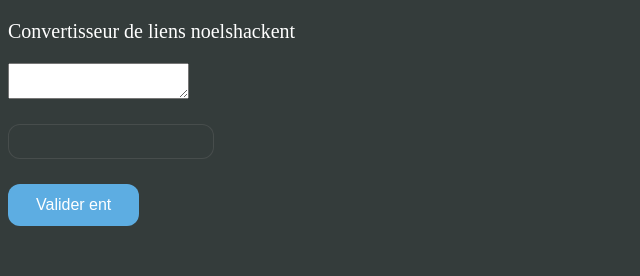
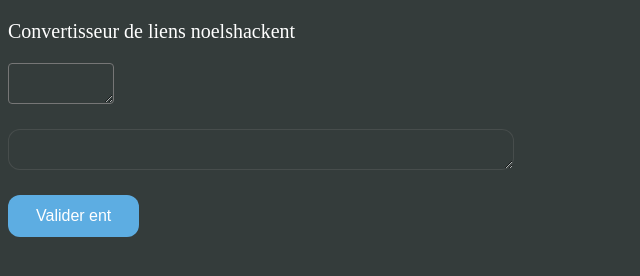
Before and after one commit to MarkelVI/Noelshack, a plain HTML site: page index.html in a window 1280 px wide. Shown: the whole page, without its empty margins (0-640 px from the left). Drawn offline with Linux system fonts and the light colour scheme.

Commit message:
Update style.css

```diff
--- a/style.css
+++ b/style.css
@@ -26,19 +26,18 @@ button:hover {
 }
 
 
-#longueur {
+#lien {
   background-color: #343C3B;
-  width: 80%;
-  height: 100px;
+  width: 100px;
+  height: 35px;
   border-radius: 4px;
   color: white;
 }
 
 #answer {
   background-color: #343C3B;
-  resize: none;
-  width: 200px;
-  height: 2.2em;
+  width: 500px;
+  height: 35px;
   border-radius: 12px;
   color: white;
 }
```
